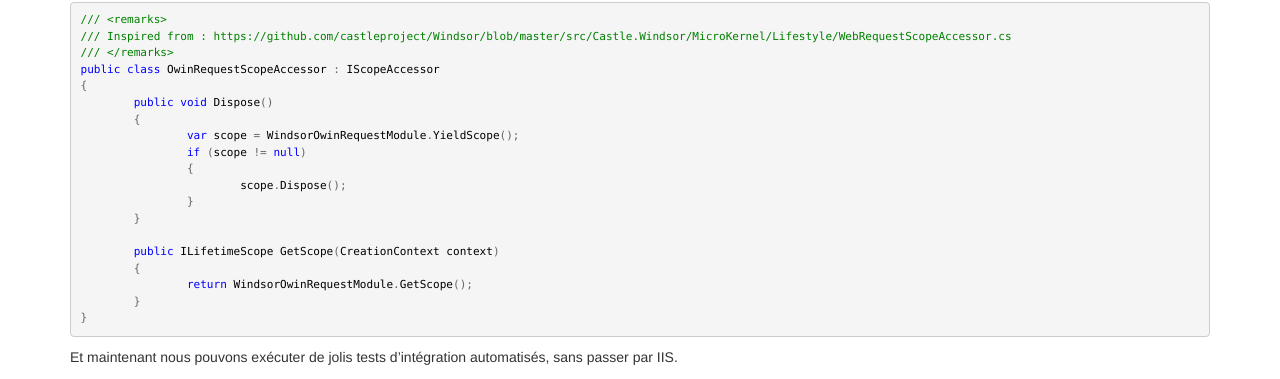
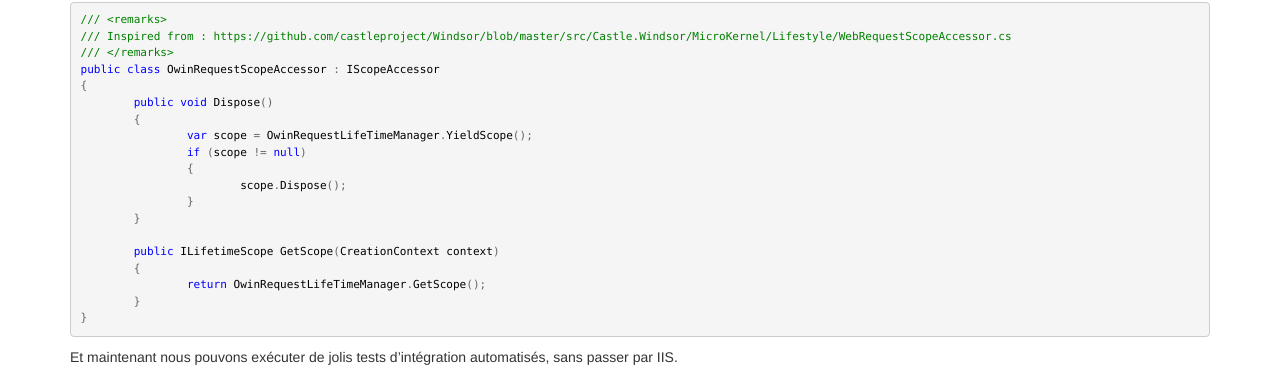
Before and after one commit to mathieubrun/mathieubrun.github.io, a Jekyll site: the page built from _posts/2014-02-03-tests-unitaires-webapi-owin.markdown, in a window 1280 px wide and 900 px high, scrolled down 2838 px. Shown: the part 131-510 px from the top of the window. Built offline with Jekyll 4.4.1, drawn with Linux system fonts in a browser that asks for light colours; nearby versions of some CDN libraries; Markdown is read by kramdown in place of the engine named in the settings; comment, search, counter and statistics services are not loaded.

Commit message:
Fixed code

`````diff
--- a/_posts/2014-02-03-tests-unitaires-webapi-owin.markdown
+++ b/_posts/2014-02-03-tests-unitaires-webapi-owin.markdown
@@ -182,7 +182,7 @@ public class OwinRequestScopeAccessor : IScopeAccessor
 {
 	public void Dispose()
 	{
-		var scope = WindsorOwinRequestModule.YieldScope();
+		var scope = OwinRequestLifeTimeManager.YieldScope();
 		if (scope != null)
 		{
 			scope.Dispose();
@@ -191,7 +191,7 @@ public class OwinRequestScopeAccessor : IScopeAccessor
 
 	public ILifetimeScope GetScope(CreationContext context)
 	{
-		return WindsorOwinRequestModule.GetScope();
+		return OwinRequestLifeTimeManager.GetScope();
 	}
 }
 ````
`````
